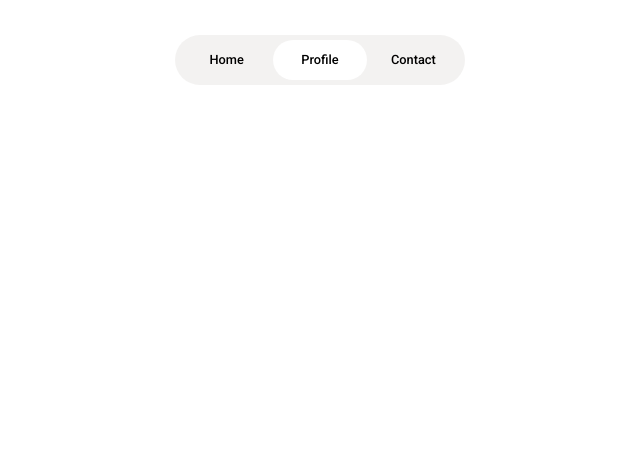
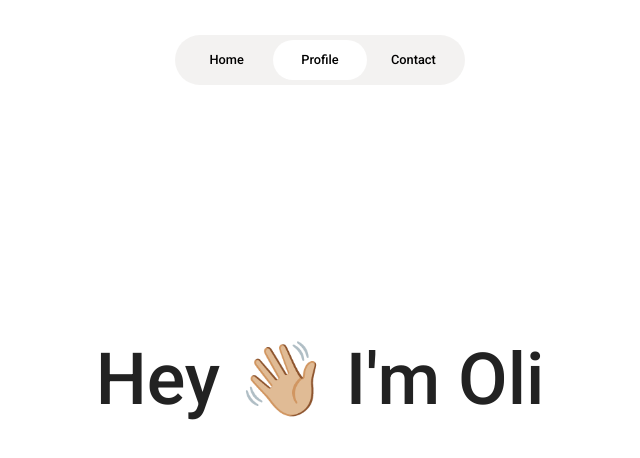
Before and after one commit to khoatranvan245/oh-studio-clone, a React (Vite) app: page /Profile in a window 1280 px wide. Shown: the top 458 px of the page, without its empty margins (320-960 px from the left). Built offline with nearby package versions, Linux system fonts and the light colour scheme.

Commit message:
feat: add greeting hero to profile page

```diff
--- /dev/null
+++ b/src/Components/GreetingHero/GreetingHero.jsx
@@ -0,0 +1,10 @@
+import styles from './GreetingHero.module.css'
+const GreetingHero = () => {
+  return (
+    <div className={styles.hero}>
+      <h1>Hey 👋🏼 I'm Oli </h1>
+    </div>
+  )
+}
+
+export default GreetingHero
--- /dev/null
+++ b/src/Components/GreetingHero/GreetingHero.module.css
@@ -0,0 +1,12 @@
+.hero {
+    margin-top: 100px;
+    width: 100%;
+    height: 35em;
+    display: flex;
+    align-items: center;
+    justify-content: center;
+}
+
+.hero h1 {
+    font-size: 4.5rem;
+}
--- a/src/pages/ProfilePage.jsx
+++ b/src/pages/ProfilePage.jsx
@@ -1,9 +1,11 @@
+import GreetingHero from '../Components/GreetingHero/GreetingHero'
 import NavBar from '../Components/Navbar/NavBar'
 
 const ProfilePage = () => {
     return (
         <>
             <NavBar currentPage='Profile'/>
+            <GreetingHero/>
         </>
     )
 }
```
